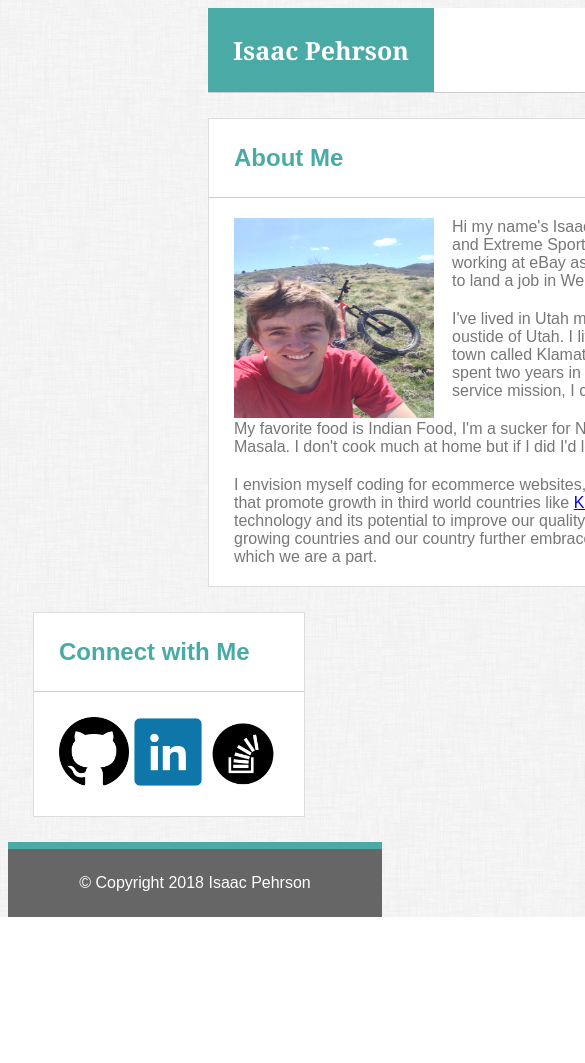
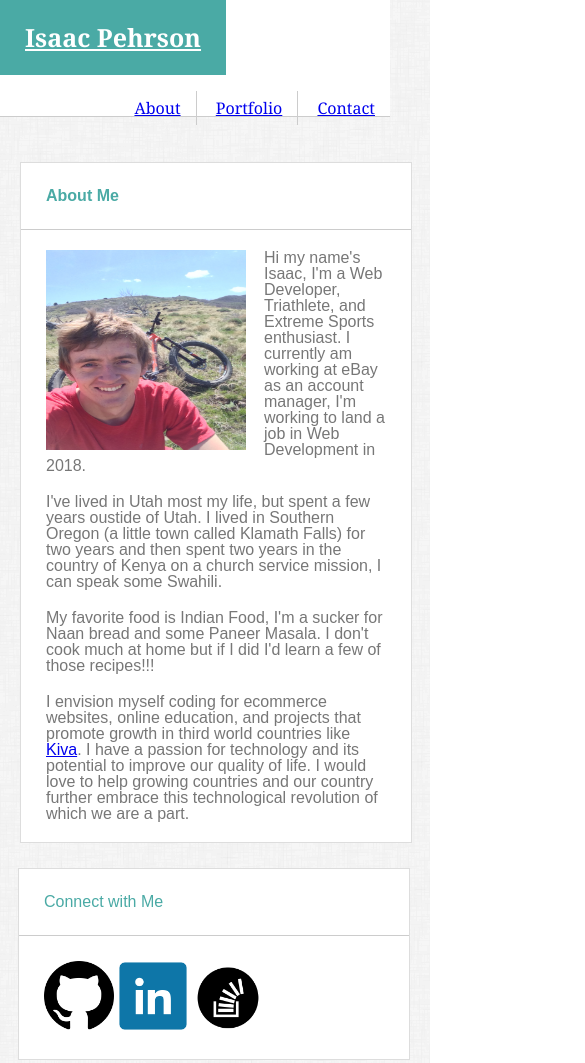
Before and after one commit to IzzleNizzle/Responsive-Portfolio, a plain HTML site: page index.html in a window 390 px wide. Shown: the top 1063 px of the page, 585 px wide, since content can reach past the window. Before the commit the page ends 917 px from the top, so only its background shows below. Drawn offline with Linux system fonts and the light colour scheme.

Commit message:
Simple Updates, getting the hang of the @media tags

```diff
--- a/assets/css/style.css
+++ b/assets/css/style.css
@@ -12,10 +12,24 @@ body {
 header {
     background-color: #ffffff;
     border-bottom: solid #cccccc 1px;
-    float: left;
-    width: 960px;
-    margin-left: 200px;
+    /* float: left; */
+    width: 100%;
+    /* margin-left: 200px; */
     font-family: Georgia, Times, 'Times New Roman', serif;
+}
+
+.container {
+    width: 100%;
+    max-width: 960px;
+    clear: both;
+    margin: 0 auto;
+}
+
+.contentContainer {
+    width: 100%;
+    max-width: 960px;
+    clear: both;
+    margin: 0 auto;
 }
 
 #isaac {
@@ -38,7 +52,7 @@ nav {
     width: 650px;
     float: left;
     margin-top: 25px;
-    margin-left: 200px;
+    /* margin-left: 200px; */
     border: solid #dddddd 1px;
 }
 
@@ -77,9 +91,9 @@ p {
 }
 
 #connectWithMe {
-    float: left;
+    float: right;
     margin-top: 25px;
-    margin-left: 25px;
+    /* margin-left: 25px; */
     background-color: #ffffff;
     width: 270px;
     border: solid #dddddd 1px;
@@ -183,7 +197,36 @@ textarea {
     background-color: #79a575;
 }
 
-#suck {
+@media screen and (max-width: 980px) {
+    .container {
+        max-width: 768px;
+    }
+    #mainContent {
+        max-width: 450px;
+    }
+}
 
-    margin: 3px 0px 25px 25px;
+@media screen and (max-width: 768px) {
+    .container {
+        width: 100%;
+        /* padding: 20px; */
+    }
+    .contentContainer {
+        /* width: 100%; */
+        padding: 20px;
+    }
+    #mainContent {
+        max-width: 768px;
+        width: 100%;
+        /* margin: 25px; */
+    }
+    #connectWithMe {
+        max-width: 768px;
+        width: 100%;
+        /* margin: 25px; */
+    }
 }
+
+@media screen and (max-width: 640px) {
+
+}
--- a/index.html
+++ b/index.html
@@ -6,28 +6,30 @@
     <meta http-equiv="X-UA-Compatible" content="ie=edge">
 
     <!-- Linking CSS -->
+    <link rel="stylesheet" type="text/css" href="assets/css/reset.css">
     <link rel="stylesheet" type="text/css" href="assets/css/style.css">
 
     <title>About Isaac Pehrson</title>
 
 </head>
 <body>
-    <div class="clear">
-        <header>
+    <header>
 
-            <div id="isaac">Isaac Pehrson</div>
+            <div class="container">
+
+            <a id="isaac" href="index.html">Isaac Pehrson</a>
+
             <nav>
-
                 <a id="nav1" href="index.html">About</a>
                 <a id="nav1" href="portfolio.html">Portfolio</a>
                 <a id="nav2" href="contact.html">Contact</a>
 
             </nav>
+            </div>
+    </header>
 
-        </header>
-    </div>
 
-    <div class="clear content">
+    <div class="contentContainer">
     <article id="mainContent">
 
         <h1 id="aboutMe">About Me</h1>
```
